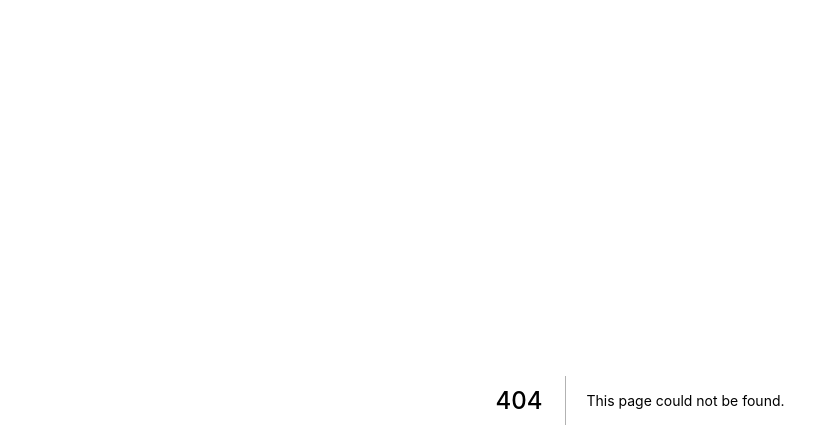
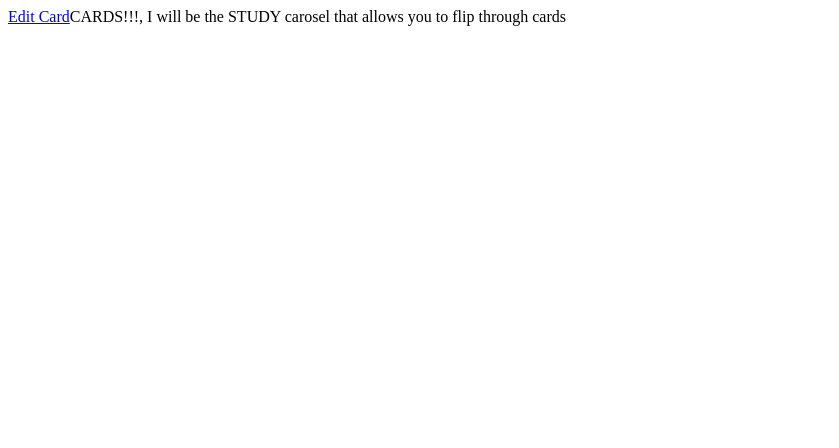
Before and after one commit to joeybuenosdias/flashyo, a Next.js app: page /decks/1/cards in a window 1280 px wide. Before the commit this address had no page. Shown: the top 448 px of the page, without its empty margins (0-839 px from the left). Built offline with nearby package versions, Linux system fonts and the light colour scheme.

Commit message:
Implement client side router skeleton

```diff
--- a/components/decks-section/decks-list.js
+++ b/components/decks-section/decks-list.js
@@ -1,4 +1,5 @@
 import React from 'react'
+import Link from 'next/link'
 
 /** hooks */
 import { useDecksContext } from './decks-provider'
@@ -16,7 +17,10 @@ export default function DecksList() {
 				{decks.map((deck) => (
 					<li key={deck.id}>
 						<div style={{ margin: '16px' }}>
-							<a href="#changeme">{deck.name}</a>
+							<Link href={`/decks/${deck.id}`}>
+								{/* eslint-disable-next-line jsx-a11y/anchor-is-valid */}
+								<a>{deck.name}</a>
+							</Link>
 							<button type="button" style={{ margin: '0 16px' }}>Edit</button>
 							<button type="button">Delete</button>
 						</div>
--- /dev/null
+++ b/pages/decks/[deckId]/cards/index.js
@@ -0,0 +1,16 @@
+import React from 'react'
+import Link from 'next/link'
+import { useRouter } from 'next/router'
+
+export default function Cards() {
+	const router = useRouter()
+	return (
+		<div>
+			<Link href={`${router.asPath}/1234`}>
+				{/* eslint-disable-next-line jsx-a11y/anchor-is-valid */}
+				<a>Edit Card</a>
+			</Link>
+			CARDS!!!, I will be the STUDY carosel that allows you to flip through cards
+		</div>
+	)
+}
--- a/pages/decks.js
+++ b/pages/decks/index.js
@@ -10,7 +10,7 @@ import {
 } from '@components'
 
 /** utils */
-import { connectToDatabase } from '../util/mongodb'
+import { connectToDatabase } from '../../util/mongodb'
 
 export default function Decks({ decks }) {
 	return (
```
Also changed, not shown: pages/decks/[deckId]/cards/[cardId]/index.js (added, +9 -0 lines), pages/decks/[deckId]/index.js (added, +17 -0 lines).
